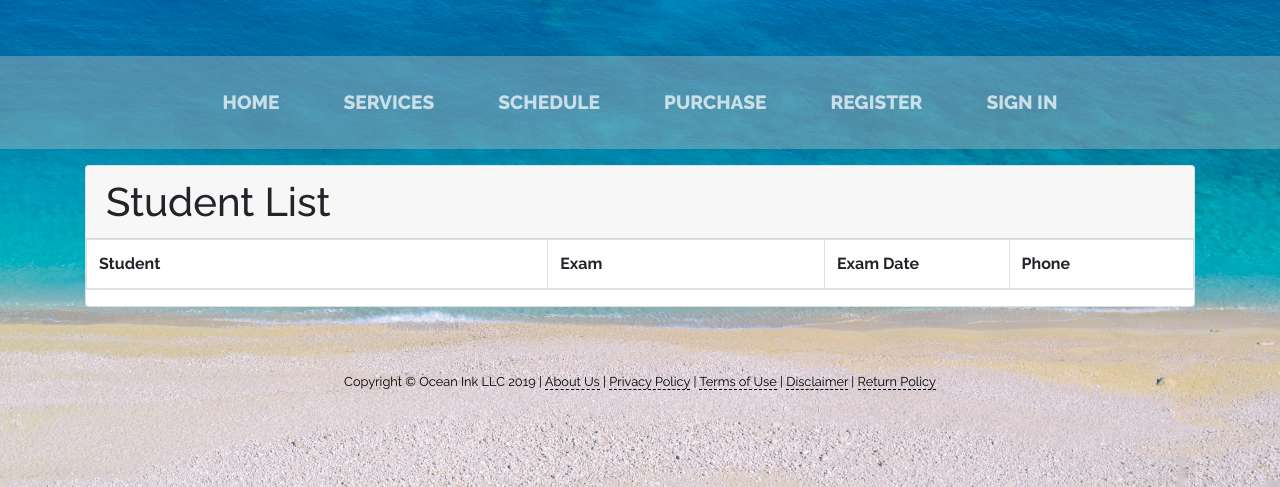
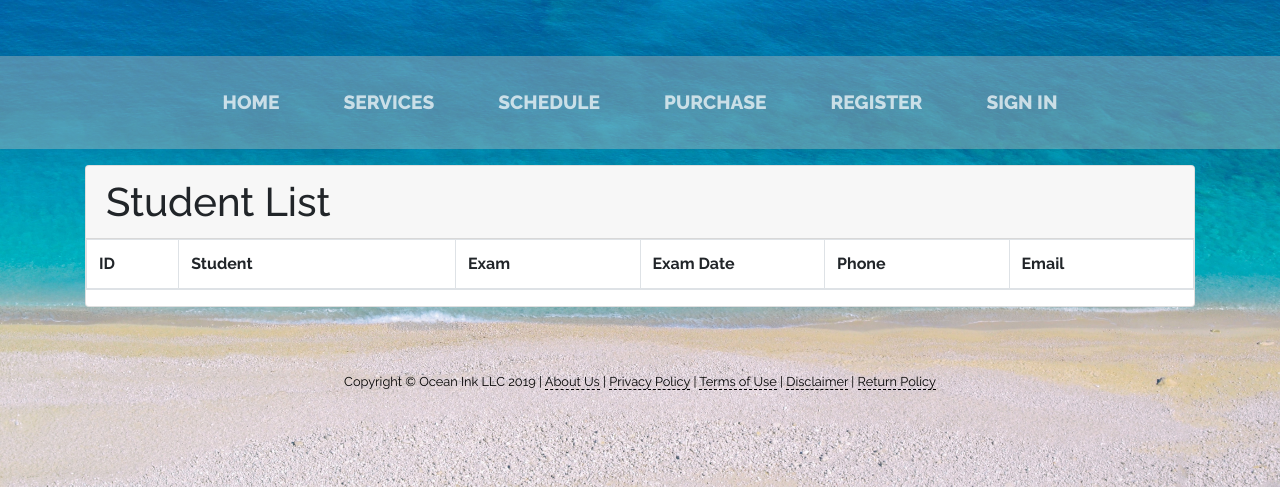
Before and after one commit to bobort/cheese, a Django app: template profile/templates/profile/student_list.html in a window 1280 px wide. Shown: the part 300-787 px from the top of the page. Run offline with Django 3.2, Linux system fonts and the light colour scheme; the template is opened without the code that fills it, so the values that code supplies are empty; some libraries are stand-ins or nearby versions.

Commit message:
adjusted student list formatting

```diff
--- a/profile/models.py
+++ b/profile/models.py
@@ -70,6 +70,7 @@ class Student(AbstractUser):
 
     class Meta:
         verbose_name = "Student"
+        ordering = ('last_name', )
 
     @property
     def exam_count(self):
@@ -91,6 +92,9 @@ class Student(AbstractUser):
 
     def get_full_name(self):
         return f"{self.first_name} {self.last_name}"
+
+    def get_absolute_url(self):
+        return reverse('profile:view', kwargs={'pk': self.pk})
 
 
 class ExamScore(models.Model):
--- a/profile/templates/profile/student_list.html
+++ b/profile/templates/profile/student_list.html
@@ -9,19 +9,23 @@
                 <table class="table table-bordered">
                     <thead>
                         <tr>
-                            <th class="col-5">Student</th>
-                            <th class="col-3">Exam</th>
+                            <th class="col-1">ID</th>
+                            <th class="col-3">Student</th>
+                            <th class="col-2">Exam</th>
                             <th class="col-2">Exam Date</th>
                             <th class="col-2">Phone</th>
+                            <th class="col-2">Email</th>
                         </tr>
                     </thead>
                     <tbody>
                         {% for student in student_list %}
                             <tr>
-                                <td class="col-5">{{ student.first_name }} {{ student.last_name }}, {{ student.get_degree_display }}</td>
-                                <td class="col-3">{{ student.get_exam_display }}</td>
+                                <td class="col-1">{{ student.pk }}</td>
+                                <td class="col-3">{% if user.is_superuser %}<a href="{{ student.get_absolute_url }}">{% endif %}{{ student.first_name }} {{ student.last_name }}, {{ student.get_degree_display }}{% if user.is_superuser %}</a>{% endif %}</td>
+                                <td class="col-2">{{ student.get_exam_display }}</td>
                                 <td class="col-2">{{ student.test_date }}</td>
                                 <td class="col-2">{{ student.phone_number }}</td>
+                                <td class="col-2"><a href="mailto:{{ student.email }}">{{ student.email }}</a></td>
                             </tr>
                         {% endfor %}
                     </tbody>
```
Also changed, not shown: templates/staff/student_list.html (deleted, +0 -32 lines).
